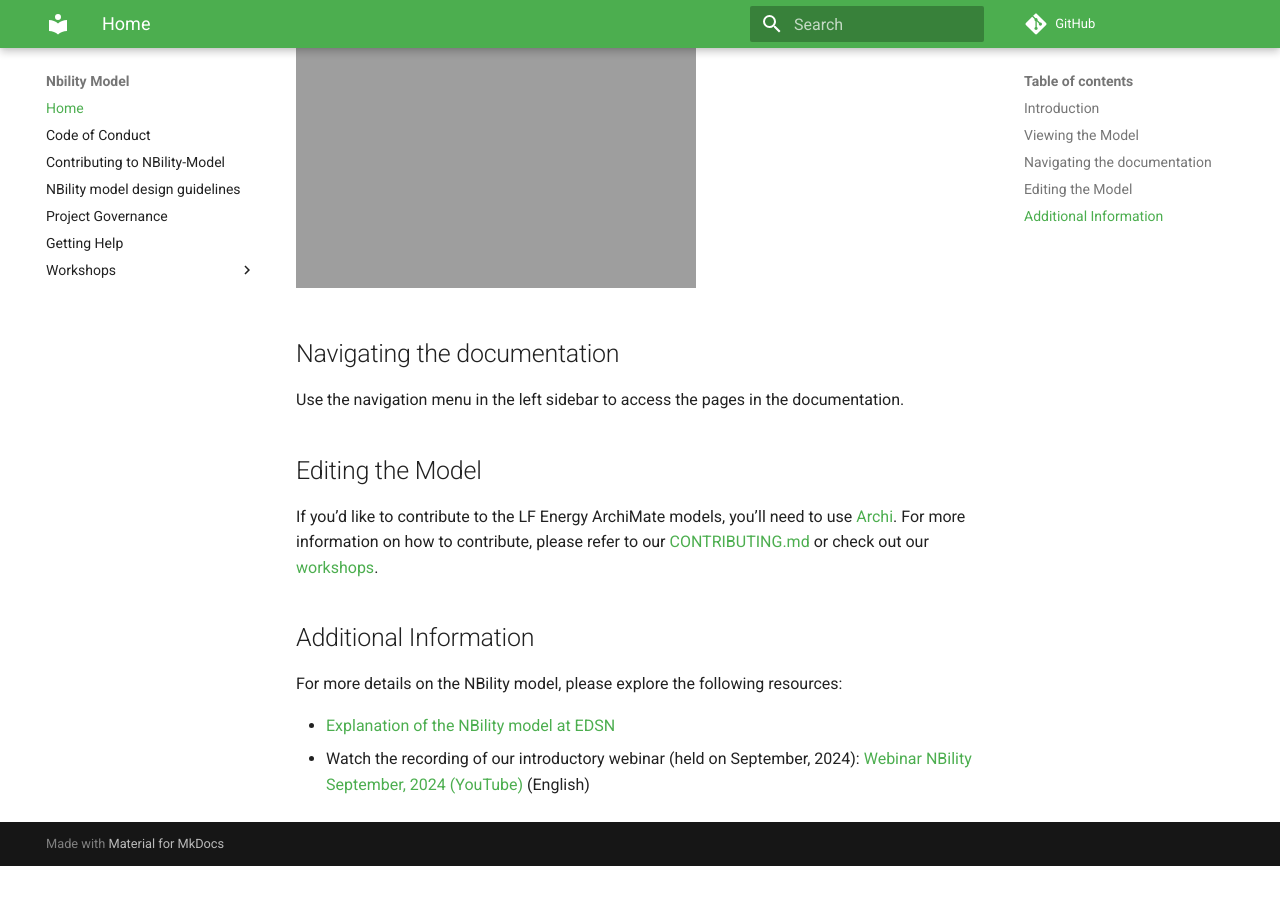
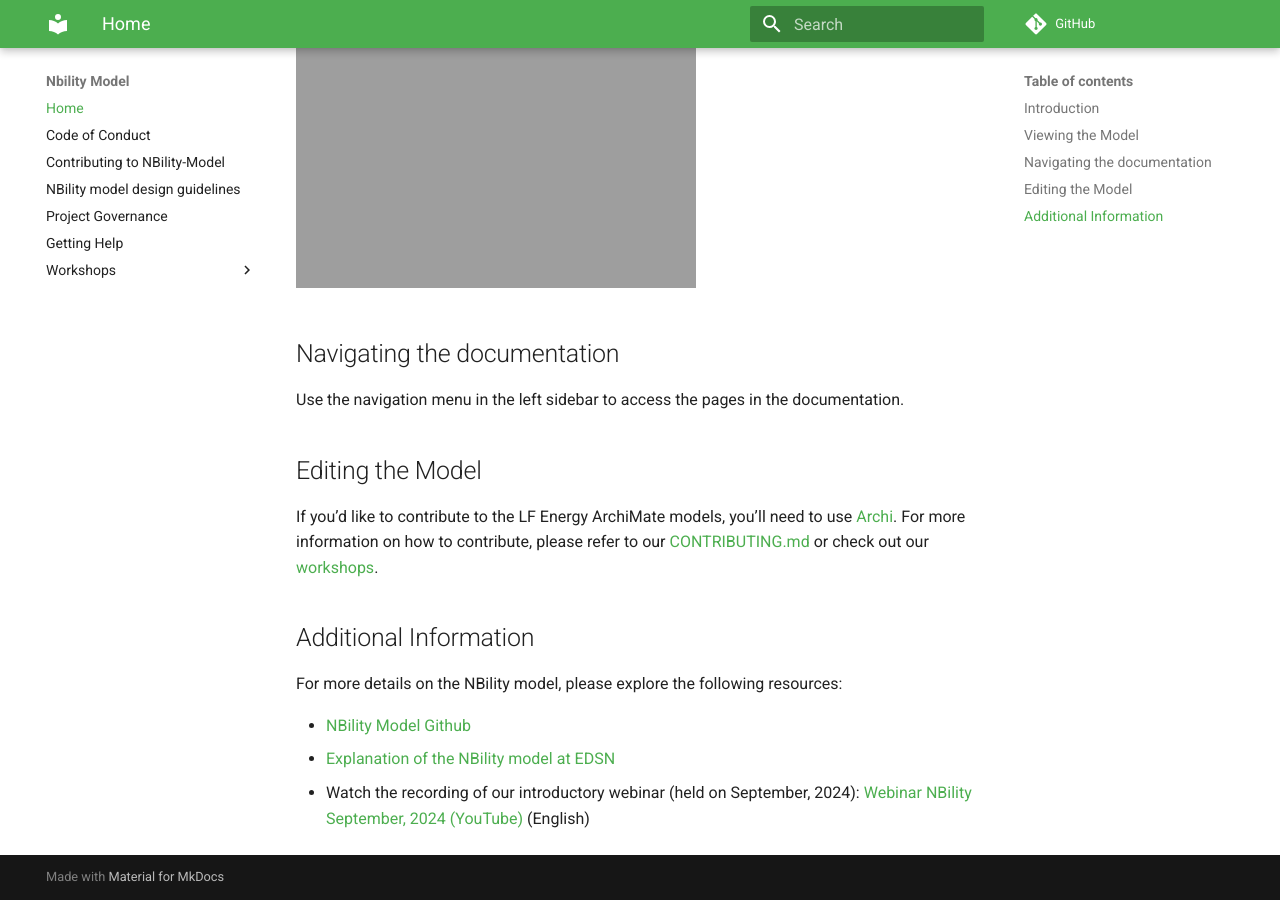
Before and after one commit to NBility-Model/nbility-model.github.io, an MkDocs documentation site: the page built from docs/index.md, in a window 1280 px wide and 900 px high, scrolled down 1021 px. Built offline with MkDocs 1.6.1 and Material for MkDocs 9.7.7, drawn with Linux system fonts in a browser that asks for light colours; comment, search, counter and statistics services are not loaded; before the commit the page ends 1887 px from its top, so only the background shows below that.

Commit message:
Update index.md
Add link to NBility Model github to index page.

```diff
--- a/docs/index.md
+++ b/docs/index.md
@@ -33,5 +33,6 @@
 ## Additional Information
 For more details on the NBility model, please explore the following resources:
 
-- [Explanation of the NBility model at EDSN](https://www.edsn.nl/nbility-model/)
+-  [NBility Model Github](https://github.com/NBility-Model)
+-  [Explanation of the NBility model at EDSN](https://www.edsn.nl/nbility-model/)
 -  Watch the recording of our introductory webinar (held on September, 2024): [Webinar NBility September, 2024 (YouTube)](https://www.youtube.com/watch?v=Vv1gV4KiHbY) (English)
```
